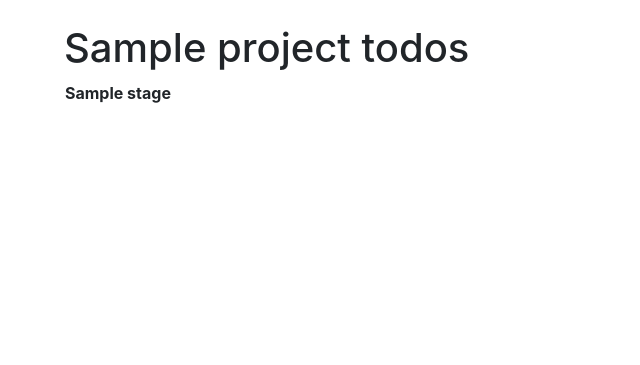
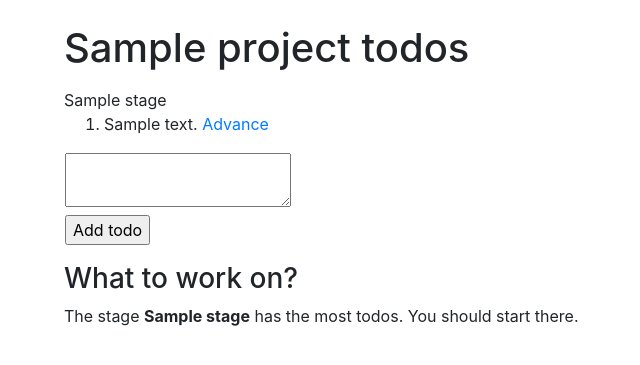
Before and after one commit to vuolen/tsoha-harjoitustyo, a Flask app: page /projects/1/todos in a window 1280 px wide. Shown: the part 56-421 px from the top of the page, without its empty margins (21-661 px from the left). Run offline with Flask 2, Linux system fonts and the light colour scheme; a user stored in the database is signed in; tables that the repository leaves empty hold one stand-in row (values such as "Sample post"); lists and menus that the app fills with data are empty; some libraries are stand-ins or nearby versions.

Commit message:
Added todo creation and advance features. Added the 'what to work on' hint

```diff
--- a/application/stages/models.py
+++ b/application/stages/models.py
@@ -1,3 +1,5 @@
+from sqlalchemy import text
+
 from application import db
 from application.models import Base
 
@@ -8,11 +10,33 @@ class Stage(Base):
 
     todos = db.relationship("Todo", backref="stage", lazy=True)
 
+    @classmethod
+    def get_first_stage(self, project_id):
+        first_stage = Stage.query.filter_by(project_id = project_id).order_by(Stage.index).first()
+        return first_stage
 
     @classmethod
-    def get_next_index(self, project_id):
+    def get_new_index(self, project_id):
         last_stage = Stage.query.filter_by(project_id = project_id).order_by(Stage.index.desc()).first()
         if last_stage is None:
             return 0
 
         return last_stage.index + 1
+
+    @classmethod
+    def get_next_stage_id(self, project_id, stage_id):
+        s = Stage.query.get(stage_id)
+        next_stage = Stage.query.filter_by(project_id = project_id).filter(Stage.index > s.index).first()
+        return next_stage.id
+
+    @classmethod
+    def get_most_populated_stage(self, project_id):
+        stmt = text("SELECT Stage.name,COUNT(*) FROM Stage"
+                    " JOIN Todo"
+                    " ON Stage.id = Todo.stage_id"
+                    " GROUP BY Stage.id"
+                    " ORDER BY COUNT(*) DESC")
+
+        res = db.engine.execute(stmt)
+
+        return res.first()[0]
--- a/application/stages/views.py
+++ b/application/stages/views.py
@@ -23,7 +23,7 @@ def stages_create(project_id):
 
     s = Stage()
     s.project_id = project_id
-    s.index = Stage.get_next_index(project_id)
+    s.index = Stage.get_new_index(project_id)
     s.name = form.name.data
     db.session().add(s)
     db.session().commit()
--- a/application/templates/todos/index.html
+++ b/application/templates/todos/index.html
@@ -2,13 +2,50 @@
 
 {% block body %}
   <h1>{{ project.name }} todos</h1>
-  <table>
-    <tr>
+  <p>
     {% for stage in project.stages %}
-      <th>
+    <div>
 	{{ stage.name }}
-      </th>
+        <ol>
+	  {% for todo in stage.todos %}
+          <li>
+	    {{ todo.text }}
+	    <a href="{{ url_for('todos_advance', project_id=project.id, todo_id = todo.id) }}">Advance</a>
+	  </li>
+	  {% endfor %}
+        </ol>
+    </div>
     {% endfor %}
-    </tr>
-  </table>
+  </p>
+  <p>
+  {% if project.stages|length > 0 %}
+  <form method="POST" action="{{ url_for('todos_create', project_id=project.id) }}">
+    <table>
+      <tr>
+	<td>
+	  {{ form.text }}
+	</td>
+	<td>
+	  <ul>
+	    {% for error in form.text.errors %}
+	    <li>{{ error }}</li>
+	    {% endfor %}
+	  </ul>
+	</td>
+      </tr>
+      <tr>
+	<td colspan="3">
+	  <input type="submit" value="Add todo"/>
+	</td>
+      </tr>
+    </table>
+  </form>
+  {% else %}
+  The project requires at least one stage before you can add todos.
+  {% endif %}
+  </p>
+  <p>
+    <h3>What to work on?</h3>
+    The stage <b>{{ most_populated_stage }}</b> has the most todos. You should start there.
+  </p>
 {% endblock %}
--- a/application/todos/forms.py
+++ b/application/todos/forms.py
@@ -1 +1,8 @@
-from
+from flask_wtf import FlaskForm
+from wtforms import TextAreaField, validators
+
+class CreateTodoForm(FlaskForm):
+    text = TextAreaField("text", [validators.Length(min=1, max=1000)])
+
+    class Meta:
+        csrf = False
--- a/application/todos/models.py
+++ b/application/todos/models.py
@@ -3,7 +3,4 @@ from application.models import Base
 
 class Todo(Base):
     stage_id = db.Column(db.Integer, db.ForeignKey("stage.id"))
-    todo = db.Column(db.String, nullable=False)
-
-    def __init__(self, name):
-        self.name = name;
+    text = db.Column(db.String, nullable=False)
--- a/application/todos/views.py
+++ b/application/todos/views.py
@@ -1,18 +1,44 @@
-from flask import render_template, request
+from flask import render_template, request, redirect, url_for
 from flask_login import login_required
 
 from application import app, db
+from application.todos.models import Todo
 from application.projects.models import Project
+from application.stages.models import Stage
+from application.todos.forms import CreateTodoForm
 
 @app.route("/projects/<project_id>/todos", methods=["GET"])
 @login_required
 def todos_index(project_id):
     p = Project.query.get(project_id)
-    return render_template("todos/index.html", project=p)
+    return render_template("todos/index.html", project=p,
+                           form = CreateTodoForm(),
+                           most_populated_stage = Stage.get_most_populated_stage(project_id))
 
 
 @app.route("/projects/<project_id>/todos", methods=["POST"])
 @login_required
 def todos_create(project_id):
+    form = CreateTodoForm(request.form)
 
-    return render_template("todos/index.html", project=p)
+    if not form.validate():
+        return render_template("todos/index.html", form = form)
+
+    t = Todo()
+    t.stage_id = Stage.get_first_stage(project_id).id
+    t.text = form.text.data
+    db.session().add(t)
+    db.session().commit()
+
+    return redirect(url_for("todos_index", project_id = project_id))
+
+@app.route("/projects/<project_id>/todos/<todo_id>", methods=["GET"])
+@login_required
+def todos_advance(project_id, todo_id):
+    t = Todo.query.get(todo_id)
+    next_stage_id = Stage.get_next_stage_id(project_id, t.stage_id)
+    if next_stage_id is not None:
+        t.stage_id = next_stage_id
+        db.session().commit()
+
+    return redirect(url_for("todos_index", project_id = project_id))
```
